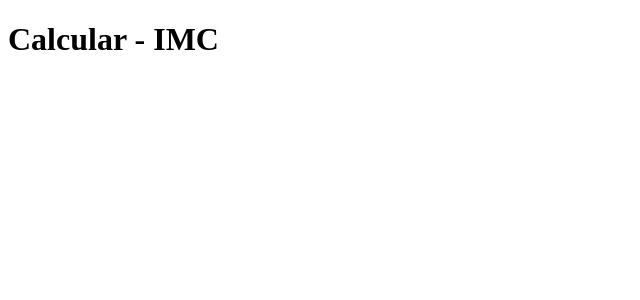
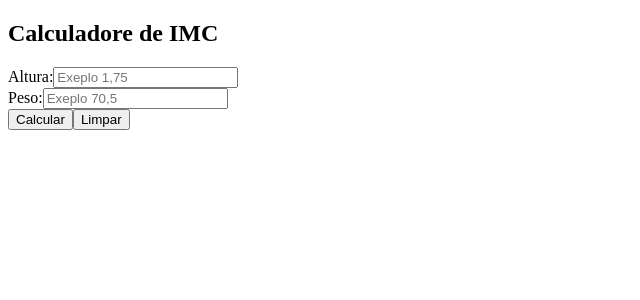
Before and after one commit to Marcus-Vinicios/IMC-Calculator, a React (Vite) app: page / in a window 1280 px wide. Shown: the top 300 px of the page, without its empty margins (0-640 px from the left). Built offline with nearby package versions, Linux system fonts and the light colour scheme.

Commit message:
feat: creating the imc-calculator component

```diff
--- a/src/App.jsx
+++ b/src/App.jsx
@@ -1,9 +1,11 @@
+import ImcCalculator from './components/Calculator/ImcCalculator'
+
 import './App.css'
 
 function App() {
   return (
     <div className='App'>
-      <h1>Calcular - IMC</h1>
+      <ImcCalculator />
     </div>
   )
 }
--- /dev/null
+++ b/src/components/Calculator/ImcCalculator.jsx
@@ -0,0 +1,38 @@
+import React from 'react'
+import "./ImcCalculator.css"
+
+const ImcCalculator = () => {
+  return (
+    <div>
+      <h2>Calculadore de IMC</h2>
+      <form id='imc-form'>
+        <div className='form-inputs'>
+          <div className='form-control'>
+            <label htmlFor="height">Altura:</label>
+            <input
+              type="text"
+              name='height'
+              id='height'
+              placeholder='Exeplo 1,75'
+            />
+          </div>
+          <div className='form-control'>
+            <label htmlFor="weight">Peso:</label>
+            <input
+              type="text"
+              name='weight'
+              id='weight'
+              placeholder='Exeplo 70,5'
+            />
+          </div>
+        </div>
+        <div className='action-control'>
+          <button>Calcular</button>
+          <button>Limpar</button>
+        </div>
+      </form>
+    </div>
+  )
+}
+
+export default ImcCalculator
```
Also changed, not shown: src/components/Calculator/ImcCalculator.css (added).
